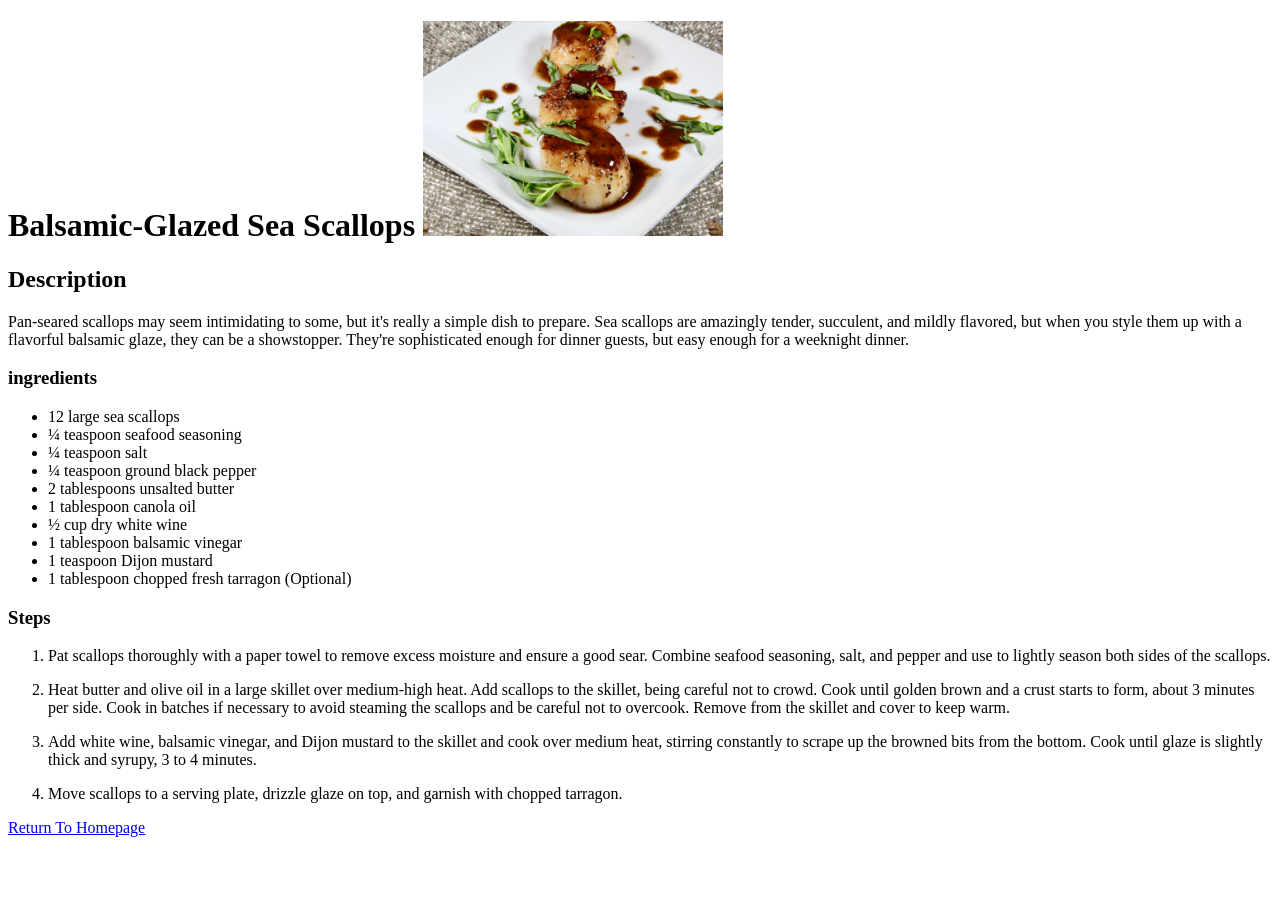
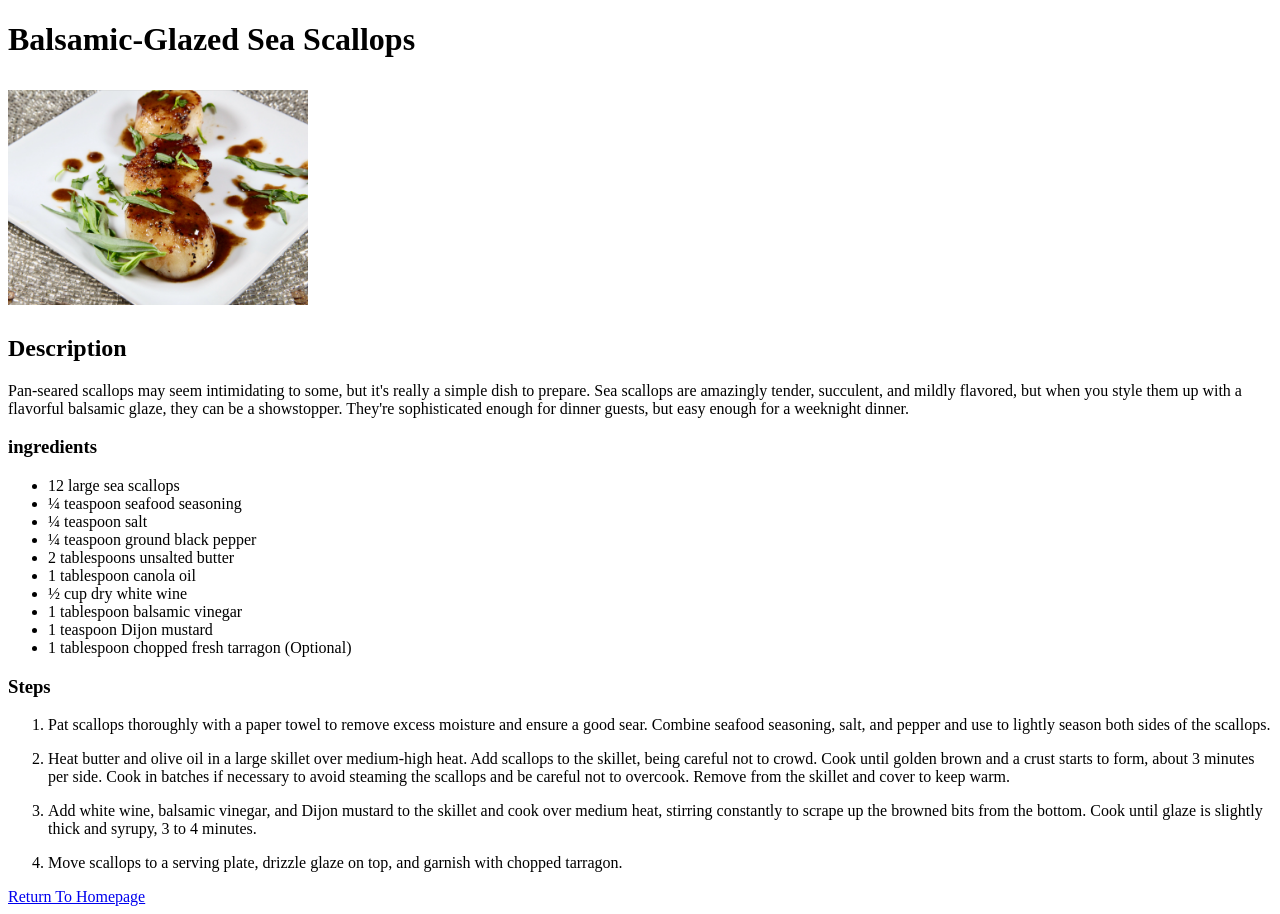
Before and after one commit to EthanBartch/odin-recipies, a plain HTML site: page Recipes/scallops.html in a window 1280 px wide. Before the commit the page ends 845 px from the top, so only its background shows below. Drawn offline with Linux system fonts and the light colour scheme.

Commit message:
Made Scalloptitle a <p> tag to alling the picture

```diff
--- a/Recipes/scallops.html
+++ b/Recipes/scallops.html
@@ -5,7 +5,7 @@
     <title>Document</title>
 </head>
 <body>
-<h1>Balsamic-Glazed Sea Scallops</h>
+<p><h1>Balsamic-Glazed Sea Scallops</h></p>
 
 <img src="../images/scallops.png" width="300">
 
```
